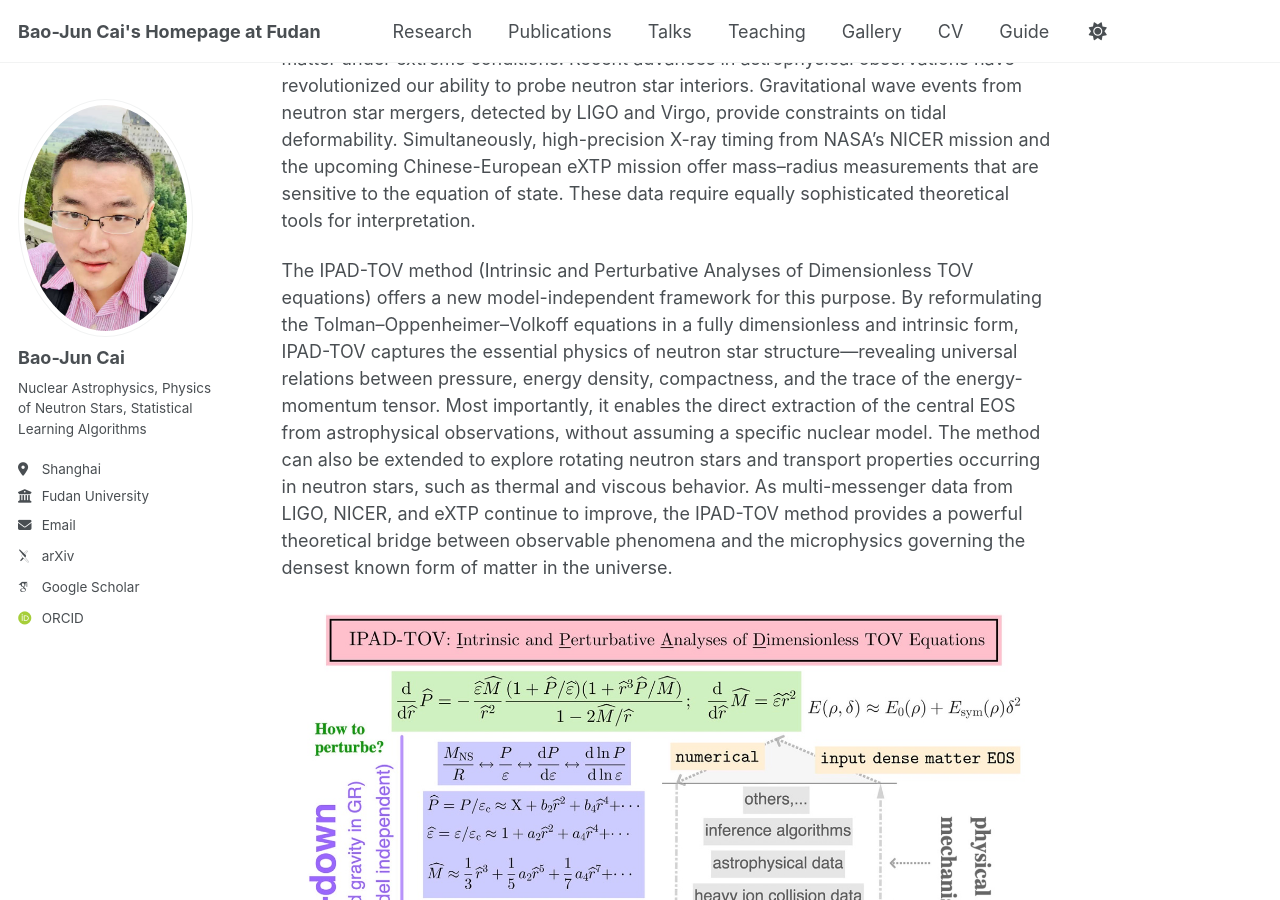
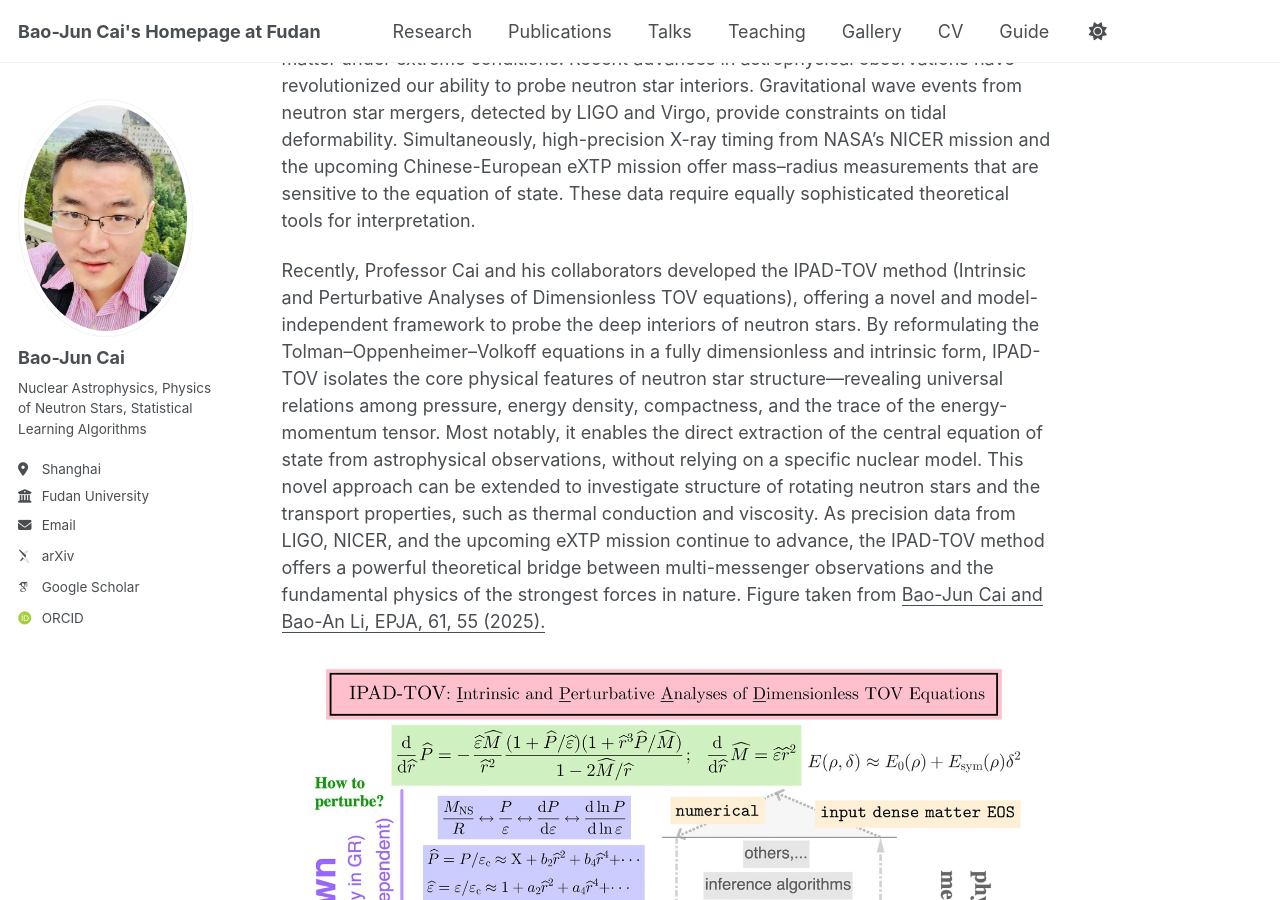
Before and after one commit to bjcai-phys/bjcai-phys.github.io, a Jekyll site: the page built from _pages/research.md, in a window 1280 px wide and 900 px high, scrolled down 1254 px. Built offline with Jekyll 4.4.1, drawn with Linux system fonts in a browser that asks for light colours; some web fonts are replaced.

Commit message:
Update research.md

```diff
--- a/_pages/research.md
+++ b/_pages/research.md
@@ -16,6 +16,8 @@ Nucleon-nucleon short range correlations (NN-SRCs) refer to the phenomenon where
 
 Neutron stars are cosmic laboratories where gravity, quantum mechanics, and nuclear physics converge. These compact stellar remnants—just 10 to 13 kilometers across but up to twice the mass of the Sun—contain matter at densities far beyond that of atomic nuclei. Understanding their internal composition is a fundamental challenge that touches on the limits of the strong nuclear force, the possibility of exotic phases like quark matter, and the true nature of dense matter. A central goal in neutron star physics is to determine the equation of state (EOS)—how pressure depends on energy density—deep inside the star. A key quantity in this context is the speed of sound, which encodes the stiffness of dense matter and directly affects the maximum mass and compactness of neutron stars. Unusual features in the speed of sound profile may indicate phase transitions or new forms of matter under extreme conditions. Recent advances in astrophysical observations have revolutionized our ability to probe neutron star interiors. Gravitational wave events from neutron star mergers, detected by LIGO and Virgo, provide constraints on tidal deformability. Simultaneously, high-precision X-ray timing from NASA’s NICER mission and the upcoming Chinese-European eXTP mission offer mass–radius measurements that are sensitive to the equation of state. These data require equally sophisticated theoretical tools for interpretation.
 
-The IPAD-TOV method (Intrinsic and Perturbative Analyses of Dimensionless TOV equations) offers a new model-independent framework for this purpose. By reformulating the Tolman–Oppenheimer–Volkoff equations in a fully dimensionless and intrinsic form, IPAD-TOV captures the essential physics of neutron star structure—revealing universal relations between pressure, energy density, compactness, and the trace of the energy-momentum tensor. Most importantly, it enables the direct extraction of the central EOS from astrophysical observations, without assuming a specific nuclear model. The method can also be extended to explore rotating neutron stars and transport properties occurring in neutron stars, such as thermal and viscous behavior. As multi-messenger data from LIGO, NICER, and eXTP continue to improve, the IPAD-TOV method provides a powerful theoretical bridge between observable phenomena and the microphysics governing the densest known form of matter in the universe.
+Recently, Professor Cai and his collaborators developed the IPAD-TOV method (Intrinsic and Perturbative Analyses of Dimensionless TOV equations), offering a novel and model-independent framework to probe the deep interiors of neutron stars. By reformulating the Tolman–Oppenheimer–Volkoff equations in a fully dimensionless and intrinsic form, IPAD-TOV isolates the core physical features of neutron star structure—revealing universal relations among pressure, energy density, compactness, and the trace of the energy-momentum tensor. Most notably, it enables the direct extraction of the central equation of state from astrophysical observations, without relying on a specific nuclear model.
+This novel approach can be extended to investigate structure of rotating neutron stars and the transport properties, such as thermal conduction and viscosity. As precision data from LIGO, NICER, and the upcoming eXTP mission continue to advance, the IPAD-TOV method offers a powerful theoretical bridge between multi-messenger observations and the fundamental physics of the strongest forces in nature. Figure taken from <ins>Bao-Jun Cai and Bao-An Li, EPJA, 61, 55 (2025).</ins>
+
 
 ![](https://bjcai-phys.github.io/images/ipadtov-skt.jpg){:width="100%"}
```
